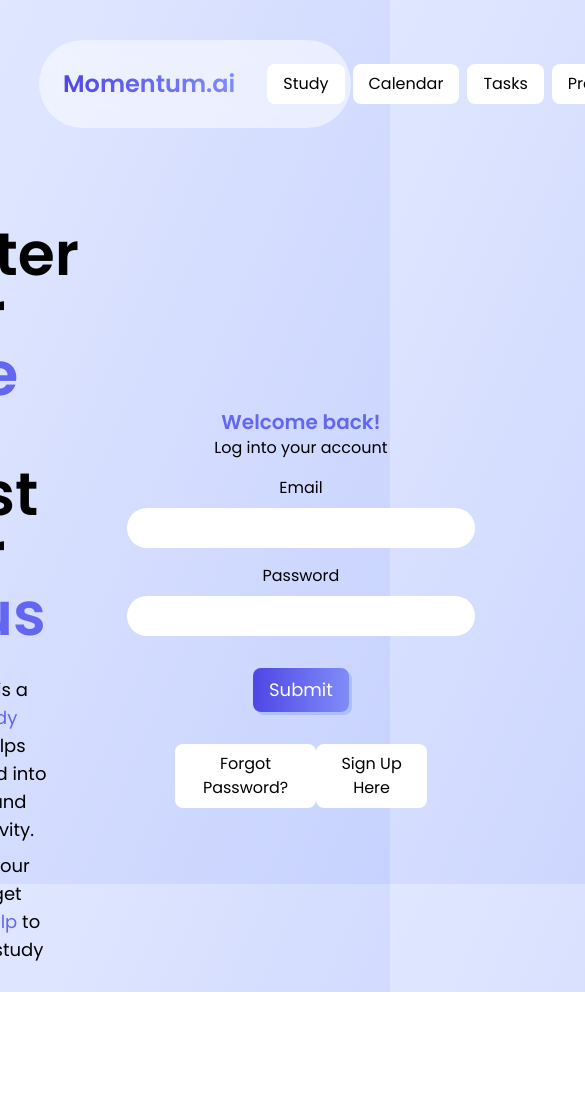
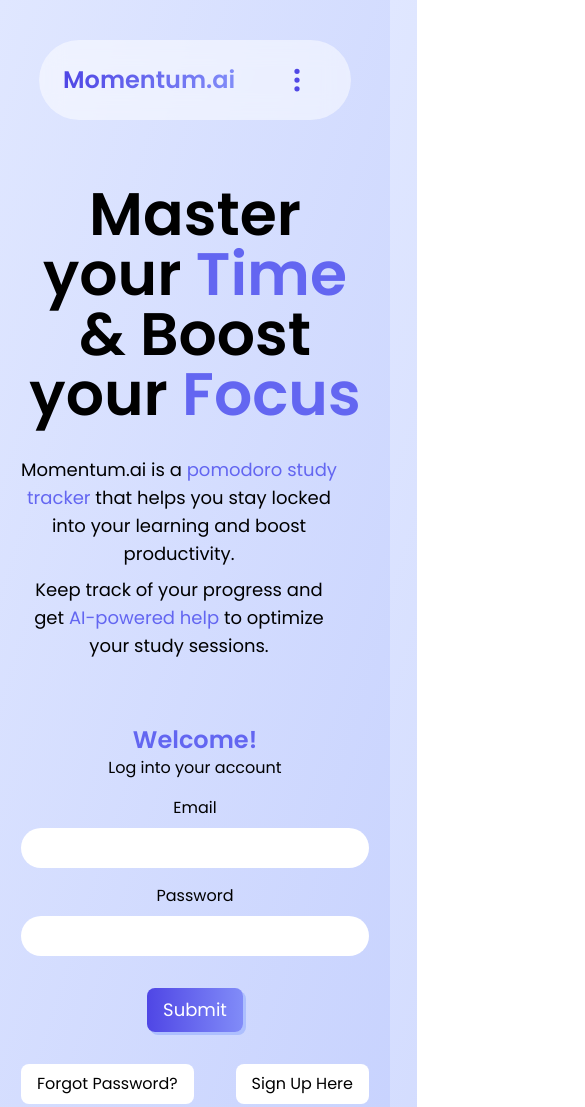
Before and after one commit to AdrianMaresDev/momentum.ai, a website: page src/index.html in a window 390 px wide. Shown: the top 1107 px of the page, 585 px wide, since content can reach past the window. Before the commit the page ends 992 px from the top, so only its background shows below. Drawn offline with Linux system fonts and the light colour scheme.

Commit message:
made responsive

```diff
--- a/src/index.html
+++ b/src/index.html
@@ -9,14 +9,17 @@
     <link rel="preconnect" href="https://fonts.gstatic.com" crossorigin>
     <link href="https://fonts.googleapis.com/css2?family=Poppins:wght@100;200;300;400;500;600;700;800;900&display=swap" rel="stylesheet">
 </head>
-<body class="font-poppins bg-gradient-to-br from-indigo-100 to-indigo-200 h-screen overflow-hidden">
+<body class="font-poppins bg-gradient-to-br from-indigo-100 to-indigo-200 min-h-screen flex flex-col">
 
+    <main class="flex-grow">
         <!--Navigation Bar-->
+        <header>
             <div>
                 <nav class="max-w-[80%] bg-white bg-opacity-50 backdrop-blur-md rounded-full mx-auto my-10 p-6 flex justify-between items-center">
                     <div class="flex items-center gap-8">
                         <span class="text-2xl font-semibold text-transparent bg-clip-text bg-gradient-to-r from-indigo-600 to-indigo-400">Momentum.ai</span>
-            <ul class="flex items-center gap-2">
+
+                        <ul id="nav-links" class="hidden text-center lg:flex items-center lg:gap-2 lg:flex-row flex-col absolute lg:static right-0 top-24 bg-white rounded-lg lg:bg-transparent w-full gap-4 p-4 lg:p-0">
                             <li class="bg-white px-4 py-2 rounded-lg group cursor-pointer">
                                 <a href="#" class="group-hover:text-indigo-600 transition-colors duration-300">Study</a>
                             </li>
@@ -29,24 +32,34 @@
                             <li class="bg-white px-4 py-2 rounded-lg group cursor-pointer">
                                 <a href="#" class="group-hover:text-indigo-600 transition-colors duration-300">Progress</a>
                             </li>
+                            <li class="px-4 py-2 lg:hidden">
+                                <a href="#" class="lg:block rounded-lg px-6 py-2 bg-gradient-to-r from-indigo-600 to-indigo-400 text-white">Contact</a>
+                            </li>
                         </ul>
+
                     </div>
-            <button class="hover-shadow px-6 py-2 bg-gradient-to-r from-indigo-600 to-indigo-400 text-white">Contact</button>
+                    <a href="#" class="hidden lg:block hover-shadow px-6 py-2 bg-gradient-to-r from-indigo-600 to-indigo-400 text-white">Contact</a>
+                    <div class="absolute right-10 cursor-pointer lg:hidden" id="open-nav-toggle">
+                        <svg xmlns="http://www.w3.org/2000/svg" width="28" height="28" fill="#5048E5" class="bi bi-three-dots-vertical" viewBox="0 0 16 16">
+                            <path d="M9.5 13a1.5 1.5 0 1 1-3 0 1.5 1.5 0 0 1 3 0m0-5a1.5 1.5 0 1 1-3 0 1.5 1.5 0 0 1 3 0m0-5a1.5 1.5 0 1 1-3 0 1.5 1.5 0 0 1 3 0"/>
+                        </svg>
+                    </div>
                 </nav>
             </div>
+        </header>
 
         <!--Login Section-->
-    <section class="flex items-center justify-center max-w-[90%] mx-auto mt-24">
-        <div class="flex-1">
+        <section class="flex flex-col lg:flex-row items-center max-w-[90%] mx-auto mt-16 gap-4 md:gap-0">
+            <div class="flex-1 text-center pb-12 lg:pb-0">
                 <h1 class="text-6xl font-semibold mb-8">Master your <span class="text-indigo-500">Time</span><br>& Boost your <span class="text-indigo-500">Focus</span></h1>
                 <div class="text-lg pr-8">
                     <p class="pb-2">Momentum.ai is a <span class="text-indigo-500">pomodoro study tracker</span> that helps you stay locked into your learning and boost productivity.</p>
                     <p>Keep track of your progress and get <span class="text-indigo-500">AI-powered help</span> to optimize your study sessions.</p>
                 </div>
             </div>
-        <div class="flex-1 text-center flex items-center justify-center">
+            <div class="flex-1 text-center flex items-center justify-center pb-12 lg:pb-0">
                 <form action="/login" method="POST" class="w-full mx-12">
-                <h2 class="text-indigo-500 text-xl font-semibold">Welcome back!</h2>
+                    <h2 class="text-indigo-500 text-2xl font-semibold">Welcome!</h2>
                     <p class="pb-4">Log into your account</p>
 
                     <!--Email Input-->
@@ -67,13 +80,20 @@
                     </div>
 
                     <!--Forgot Password/Sign Up-->
-                <div class="flex justify-between mt-8 mx-12">
+                    <div class="flex justify-between mt-8 mx-0 lg:mx-12 gap-4">
                         <a href="#" class="px-4 py-2 bg-white rounded-lg hover:text-indigo-600 transition-colors duration-300">Forgot Password?</a>
                         <a href="#" class="px-4 py-2 bg-white rounded-lg hover:text-indigo-600 transition-colors duration-300">Sign Up Here</a>
                     </div>
                 </form>
             </div>
         </section>
+    </main>
+
+    <footer class="text-center py-4">
+        <span>Developed by
+            <a href="https://adrianmaresca.netlify.app/" class="text-transparent bg-clip-text bg-gradient-to-r from-indigo-600 to-indigo-400" target="_blank">Adrian Maresca</a>
+        </span>
+    </footer>
 
     <script src="main.js"></script>
 </body>
--- a/src/main.js
+++ b/src/main.js
@@ -0,0 +1,6 @@
+const navOpen = document.getElementById('open-nav-toggle');
+const navLinks = document.getElementById('nav-links');
+
+navOpen.addEventListener('click', () => {
+    navLinks.classList.toggle('hidden');
+});
```
Also changed, not shown: dist/output.css. Lines whose indentation alone changed are shown as unchanged.
